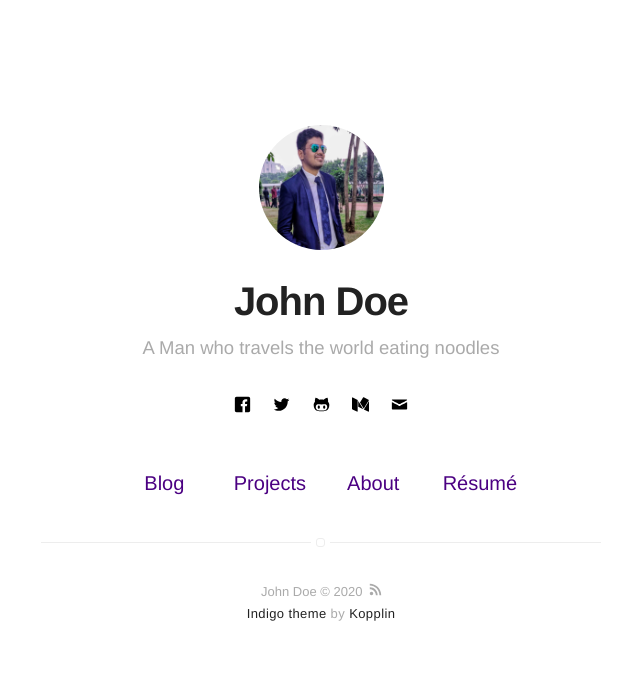
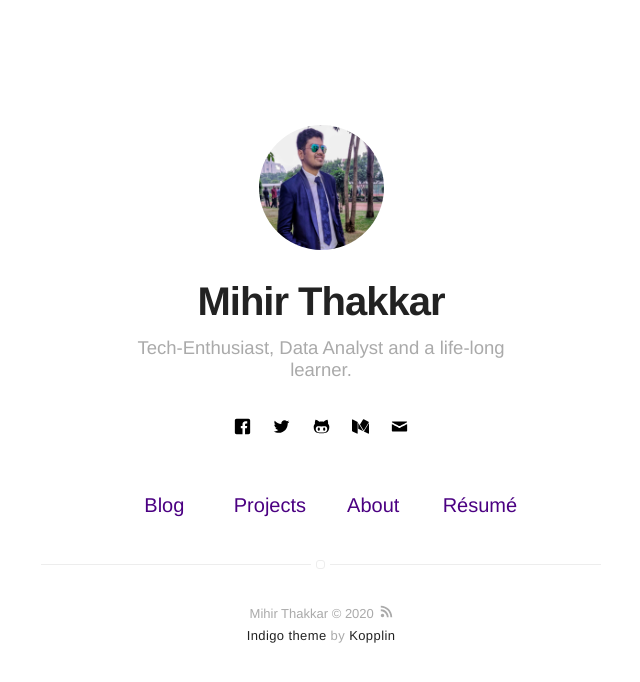
Before and after one commit to ImMihirT/myweb, a Jekyll site: the page built from index.html, in a window 1280 px wide. Shown: the top 682 px of the page, without its empty margins (319-959 px from the left). Built offline with Jekyll 4.4.1, drawn with Linux system fonts in a browser that asks for light colours.

Commit message:
Update _config.yml

```diff
--- a/_config.yml
+++ b/_config.yml
@@ -1,6 +1,6 @@
 # main text of home
-name: John Doe
-bio: A Man who travels the world eating noodles
+name: Mihir Thakkar
+bio: Tech-Enthusiast, Data Analyst and a life-long learner.
 
 # twitter summary info
 description: A blog about technology and stuff related
```
